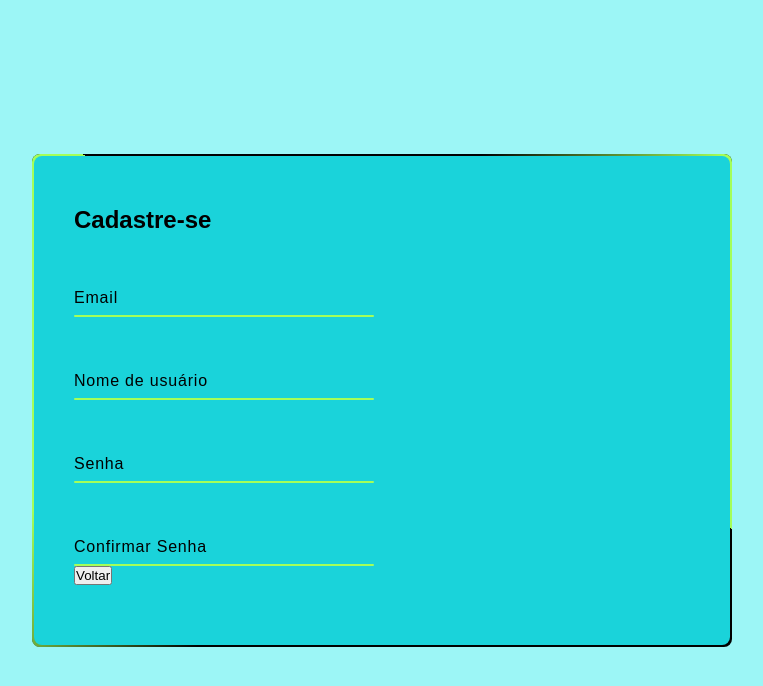
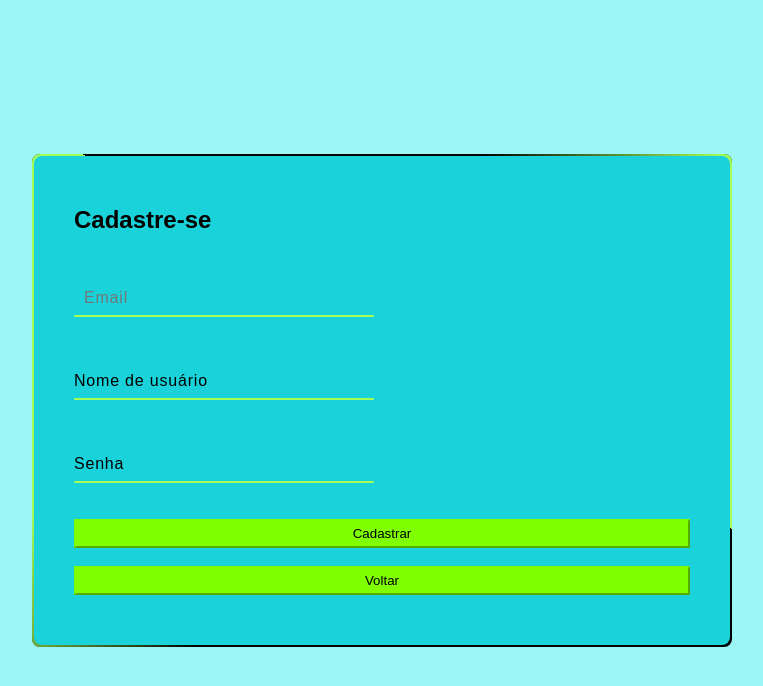
Before and after one commit to lucas-nepomuceno-coelho/SiteAthenista, a plain HTML site: page cadastre-se.html in a window 1280 px wide. Shown: the whole page, without its empty margins (258-1021 px from the left). Drawn offline with Linux system fonts and the light colour scheme.

Commit message:
Update cadastre-se.html

```diff
--- a/cadastre-se.html
+++ b/cadastre-se.html
@@ -11,8 +11,7 @@
     <div class="form">
         <h2>Cadastre-se</h2>
         <div class="inputBox-login">
-            <input type="text" required="required">
-            <span>Email</span>
+            <input id="subscribe-email" type="email" required="required" placeholder="Email">
             <i></i>
         </div>
         <div class="inputBox-login">
@@ -21,18 +20,21 @@
             <i></i>
         </div>
         <div class="inputBox-login">
-            <input type="password" required="required">
+            <input  id="senha" type="senha"  type="password" required="required">
             <span>Senha</span>
             <i></i>
         </div>
-         <div class="inputBox-login">
-            <input type="password" required="required">
-            <span>Confirmar Senha</span>
-            <i></i>
-        </div>
-        <div class="links-login">
-            <a href="index.html"> <input type="submit" value="Voltar"> </a>
-        </div>
+
+        <br>
+        <br>
+        <button type="submit" id="subscribe-submit" onClick="check_2()" style="background-color:chartreuse ; border-color:chartreuse;height:34px" >
+            Cadastrar
+        </button>
+        <br>
+        <button onclick="location.href = 'index.html';" id="myvoltar" style="background-color:chartreuse ; border-color:chartreuse;height:34px" >
+            Voltar
+        </button>
     </div>
 </div>
+<script type="text/javascript" src="connect4.js"></script>
 </body>
```
